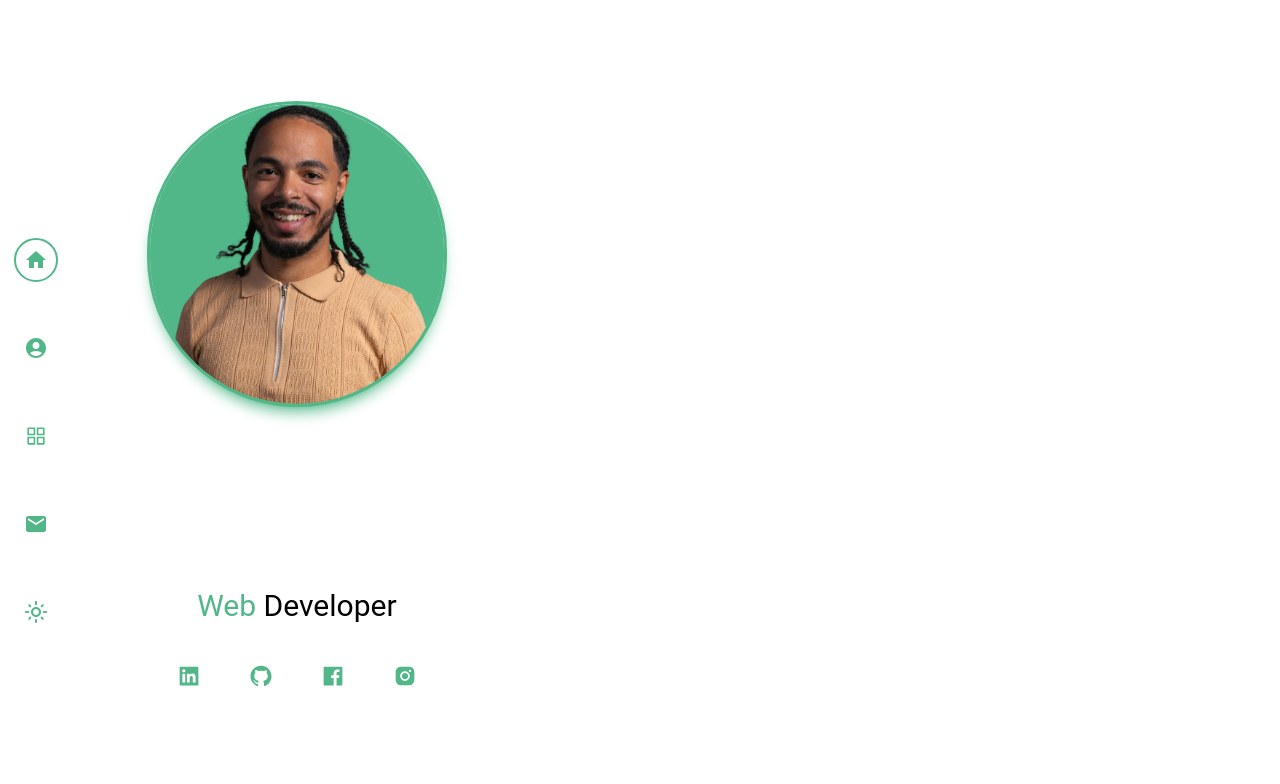
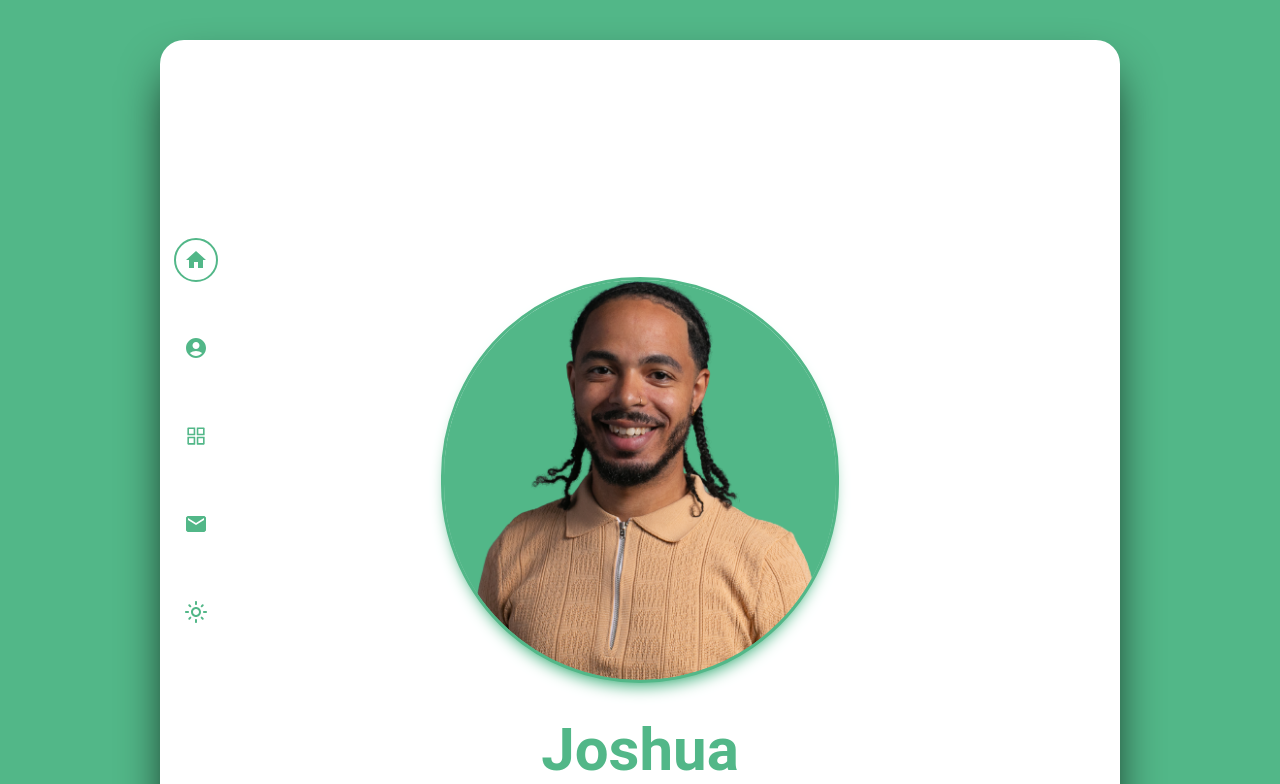
Before and after one commit to joshuanelsondev/portfolio, a React (Vite) app: page / in a window 1280 px wide. Shown: the top 784 px of the page. Built offline with nearby package versions, Linux system fonts and the light colour scheme.

Commit message:
Edit styling and layout of the body and root

```diff
--- a/index.html
+++ b/index.html
@@ -6,8 +6,10 @@
     <meta name="viewport" content="width=device-width, initial-scale=1.0" />
     <title>Joshua Nelson</title>
   </head>
-  <body class="h-screen w-full bg-fixed bg-gradient-to-t from-#dfe9f3 from-0% to-white to-100% dark:bg-dark font-sans">
-    <div id="root"></div>
+  <body class="h-full w-full p-10 xl:px-40 bg-primary bg-fixed  font-sans overscroll-none">
+    <div id="root" class="bg-white rounded-3xl shadow-2xl shadow-black dark:bg-dark dark:bg-fixed" ></div>
     <script type="module" src="/src/main.jsx"></script>
   </body>
 </html>
+
+<!-- bg-gradient-to-t from-#dfe9f3 from-0% to-white to-100% dark:bg-dark -->
--- a/src/App.jsx
+++ b/src/App.jsx
@@ -28,7 +28,7 @@ function App() {
   }
 
   return (
-    <main className="h-screen w-full">
+    <main className="h-full w-full">
       <Router>
         {showNav && <Nav handleThemeChange={handleThemeChange} />}
         <Routes>
--- a/src/Components/HomeComponent.jsx
+++ b/src/Components/HomeComponent.jsx
@@ -40,19 +40,19 @@ export default function HomeComponent({ setShowNav }) {
     }, [setShowNav]);
 
     return (
-      <div className="flex items-center h-screen sm:w-screen lg:w-auto z-10">
+      <div className="h-full sm:w-full lg:w-auto z-10 mt-40 xl:mt-60">
         <div className="flex flex-col items-center gap-10">
           <img
             src={PursuitHeadshot}
             alt="Headshot with green background"
-            className="h-60 outline outline-primary lg:h-[300px] min-w-[100px] rounded-full bg-primary dark:bg-gray shadow-lg shadow-primary"
+            className="h-60 outline outline-primary lg:h-[300px] xl:h-[400px] min-w-[100px] rounded-full bg-primary dark:bg-gray shadow-lg shadow-primary"
           />
           <div className="flex flex-col gap-4 w-96 xl:w-9/12 h-auto z-10 text-center">
-            <h1 className="text-[40px] font-semibold lg:text-5xl xl:text-6xl text-white dark:text-">
+            <h1 className="text-[40px] font-semibold lg:text-5xl xl:text-6xl text-primary dark:text-">
               Joshua Nelson
             </h1>
-            <h2 className="text-2xl lg:text-3xl mt-2 font-normal text-black dark:text-primary">
-              <span className="text-primary dark:text-white">Web</span> Developer
+            <h2 className="text-2xl lg:text-4xl font-normal text-black dark:text-primary">
+              <span className="text-primary dark:text-white">Software</span> Developer
             </h2>
             {/* Icons iteration */}
             <div className="flex mt-4 gap-8 justify-center">
--- a/src/Pages/Home.jsx
+++ b/src/Pages/Home.jsx
@@ -13,7 +13,7 @@ export default function Home({ setShowNav }) {
     }, [setShowNav]);
 
     return (
-      <div id="home" className="h-full w-full lg:px-24">
+      <div id="home" className="h-full w-full lg:px-24 flex flex-col items-center ">
           <HomeComponent setShowNav={setShowNav} />
           <About  />
           <Index setShowNav={setShowNav} />
--- a/src/index.css
+++ b/src/index.css
@@ -3,16 +3,7 @@
 @tailwind utilities;
 
 
-html,
-body,
-#root {
-    margin: 0;
-    -webkit-font-smoothing: antialiased;
-    -moz-osx-font-smoothing: grayscale;
-    min-height: 100vh;
-    width: 100%;
-    overscroll-behavior: none;
-}
+
 
 code {
     font-family: source-code-pro, Menlo, Monaco, Consolas, 'Courier New',
```
